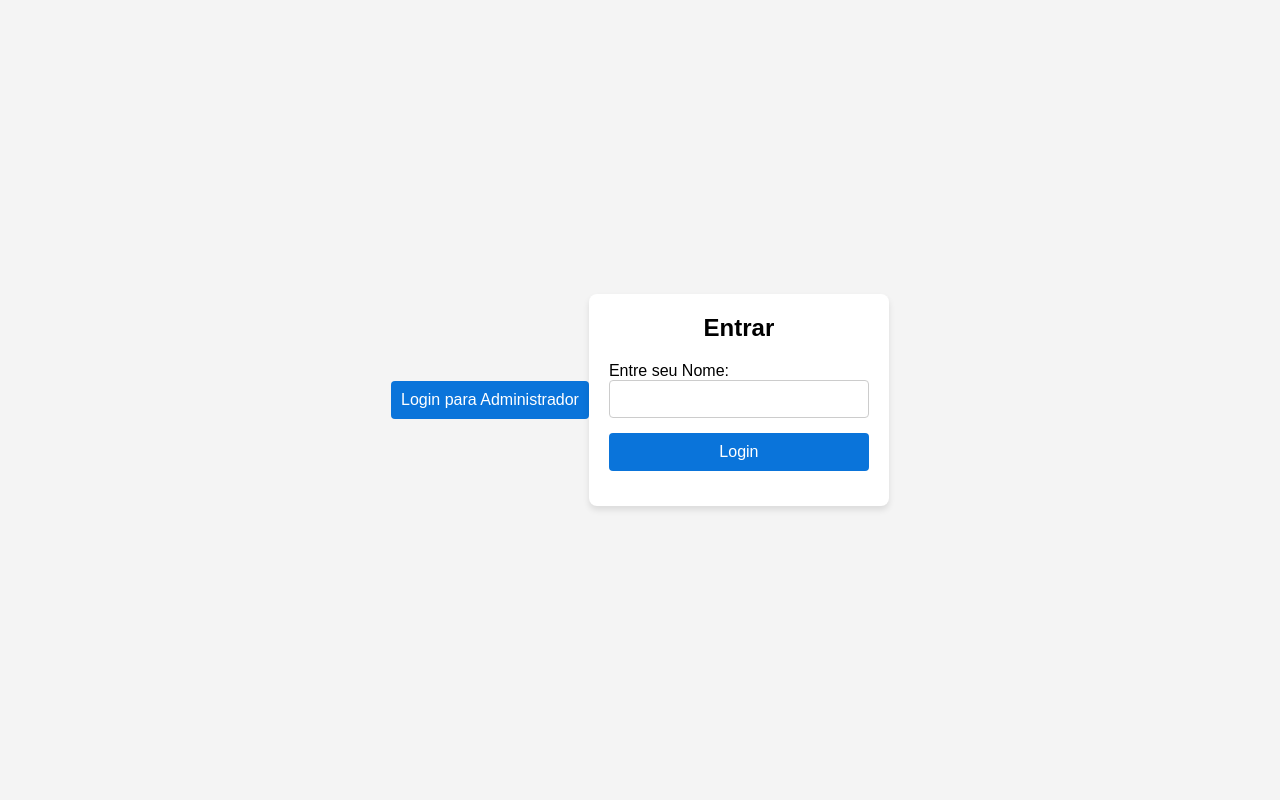
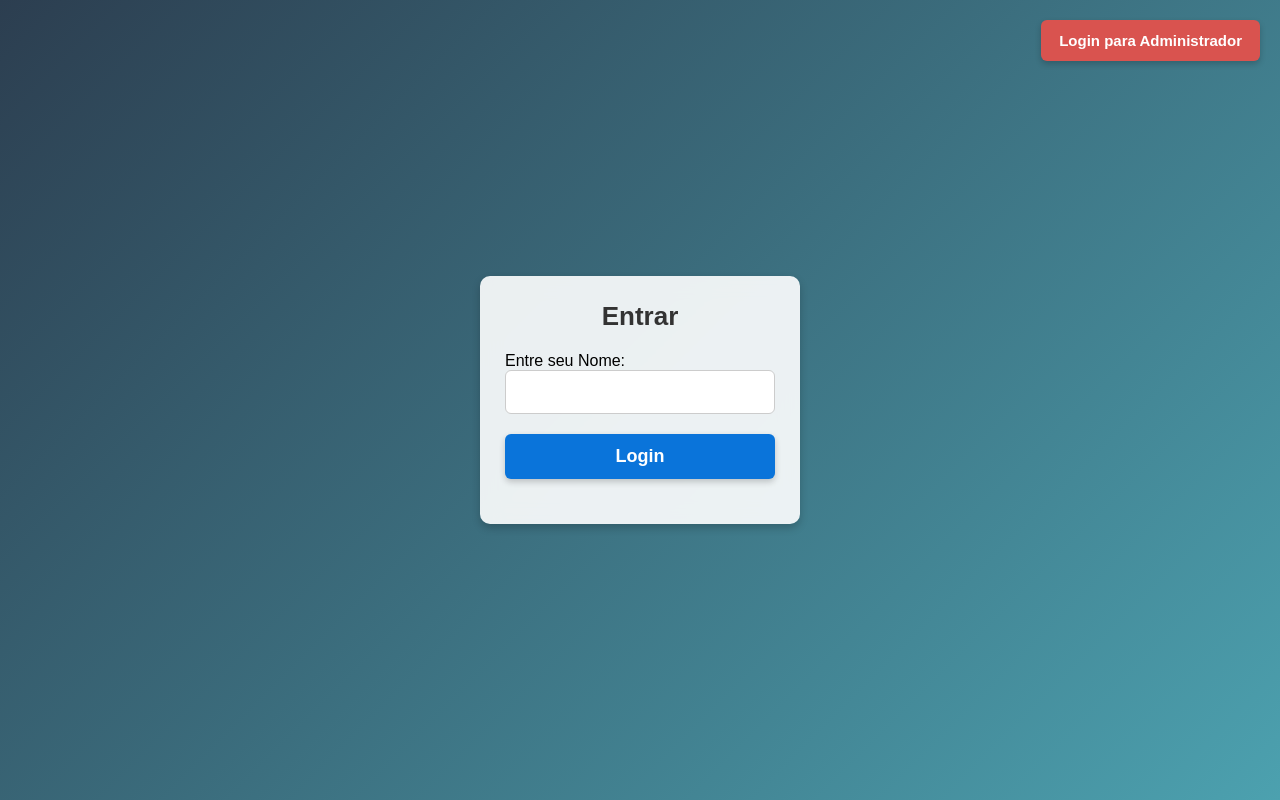
Before and after one commit to Grupo-de-EC/Dev_Choice, a PHP site: page /Login.html in a window 1280 px wide. Run offline with PHP 8.4, Linux system fonts and the light colour scheme.

Commit message:
Login.css

```diff
--- a/Login.css
+++ b/Login.css
@@ -1,60 +1,107 @@
+/* Reset básico */
 * {
   margin: 0;
   padding: 0;
   box-sizing: border-box;
 }
+
+/* Estilização do corpo */
 body {
   font-family: Arial, sans-serif;
   display: flex;
   justify-content: center;
   align-items: center;
   height: 100vh;
-  background-color: #f4f4f4;
+  background: linear-gradient(135deg, #2c3e50, #4ca1af);
+  position: relative;
 }
 
-.login-container {
-  background-color: white;
-  padding: 20px;
-  border-radius: 8px;
-  box-shadow: 0 4px 6px rgba(0, 0, 0, 0.1);
-  width: 300px;
-  text-align: center;
+/* Botão de Login para Administrador */
+.admin-button {
+  position: absolute;
+  top: 20px;
+  right: 20px;
 }
 
-h2 {
-  font-size: 24px;
-  margin-bottom: 20px;
+.admin-button button {
+  background-color: #d9534f;
+  color: white;
+  border: none;
+  padding: 12px 18px;
+  border-radius: 6px;
+  cursor: pointer;
+  font-size: 15px;
+  font-weight: bold;
+  transition: 0.3s;
+  box-shadow: 0 3px 6px rgba(0, 0, 0, 0.2);
 }
 
+.admin-button button:hover {
+  background-color: #c9302c;
+  transform: scale(1.05);
+}
+
+/* Container do login */
+.login-container {
+  background: rgba(255, 255, 255, 0.9);
+  padding: 25px;
+  border-radius: 10px;
+  box-shadow: 0 4px 8px rgba(0, 0, 0, 0.2);
+  width: 320px;
+  text-align: center;
+  backdrop-filter: blur(10px);
+}
+
+/* Título */
+h2 {
+  font-size: 26px;
+  margin-bottom: 20px;
+  color: #333;
+}
+
+/* Grupo de entrada */
 .input-group {
-  margin-bottom: 15px;
+  margin-bottom: 20px;
   text-align: left;
 }
 
+/* Campos de entrada */
 input[type="text"] {
   width: 100%;
-  padding: 10px;
-  font-size: 14px;
+  padding: 12px;
+  font-size: 16px;
   border: 1px solid #ccc;
-  border-radius: 4px;
+  border-radius: 6px;
+  transition: 0.3s;
 }
 
+input[type="text"]:focus {
+  border-color: #0a74da;
+  outline: none;
+  box-shadow: 0 0 6px rgba(10, 116, 218, 0.5);
+}
+
+/* Botão de enviar */
 button {
   width: 100%;
-  padding: 10px;
-  background-color: #0a74da;
+  padding: 12px;
+  background: #0a74da;
   color: white;
+  font-size: 18px;
+  font-weight: bold;
   border: none;
-  border-radius: 4px;
-  font-size: 16px;
+  border-radius: 6px;
   cursor: pointer;
+  transition: 0.3s;
+  box-shadow: 0 3px 6px rgba(0, 0, 0, 0.2);
 }
 
 button:hover {
-  background-color: #005b96;
+  background: #005b96;
+  transform: scale(1.05);
 }
 
-/* Center the reCAPTCHA */
+/* Centralizar o reCAPTCHA */
 .g-recaptcha {
-  margin-top: 10px;
+  margin-top: 15px;
 }
```
